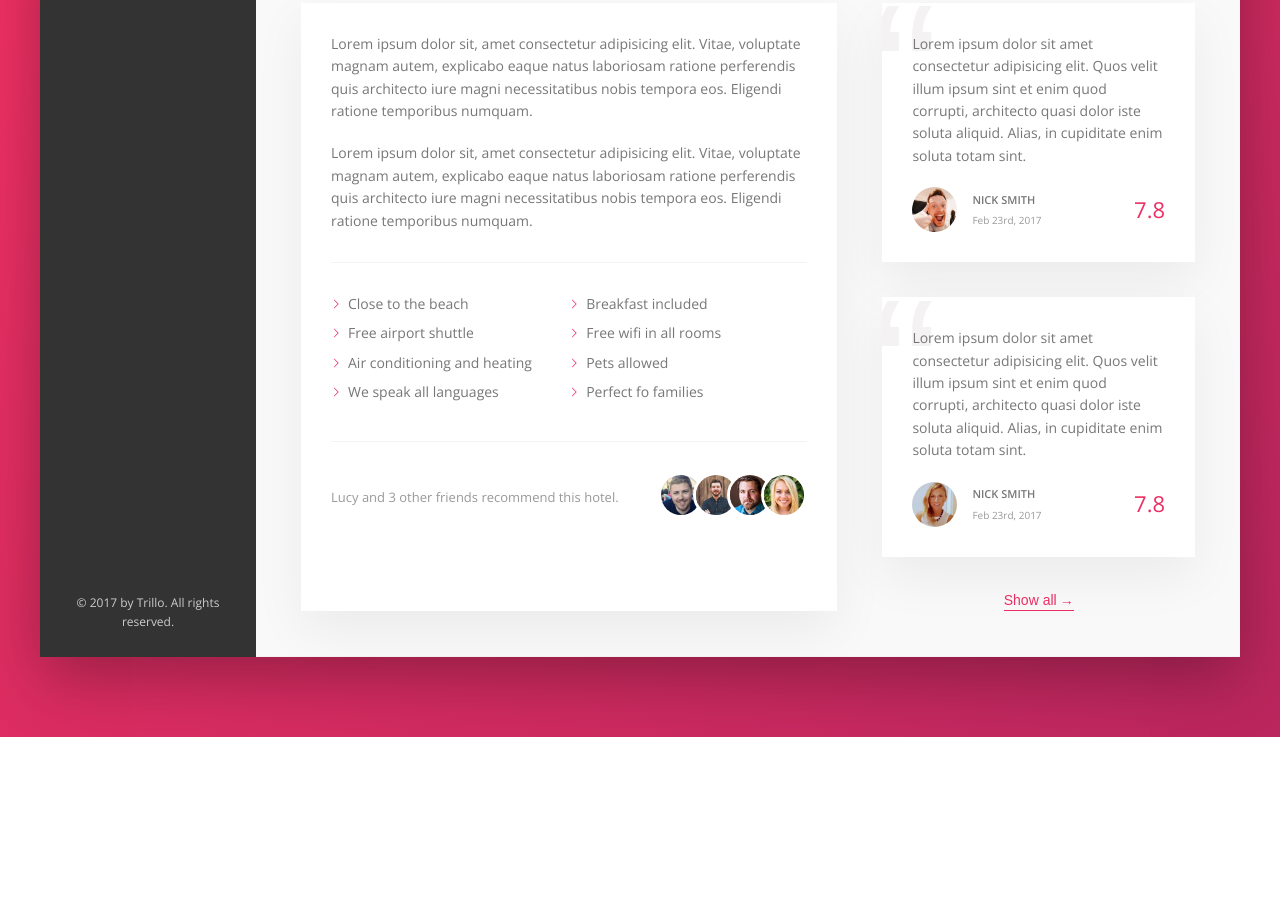
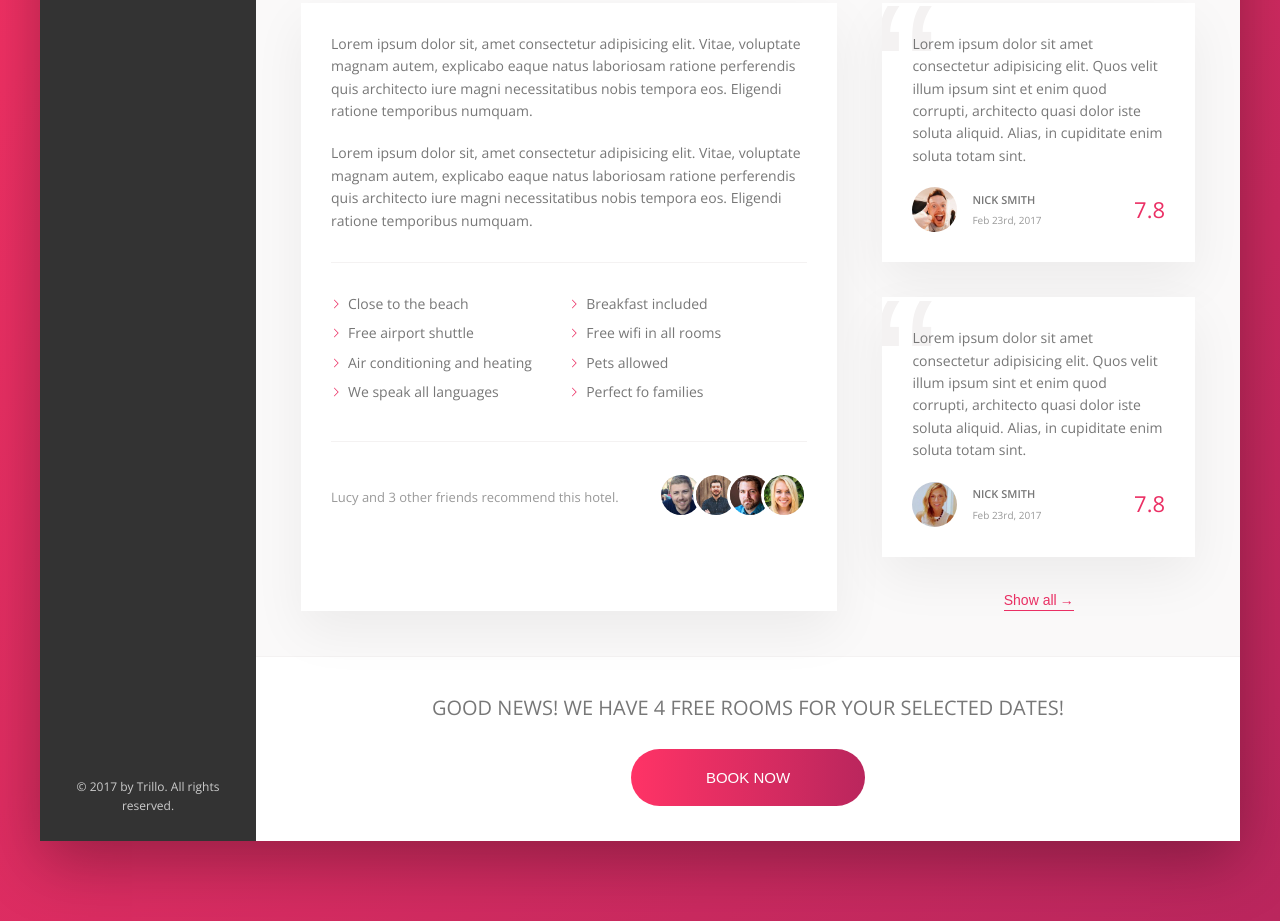
Before and after one commit to Saurabh7064/trillo, a website: page index.html in a window 1280 px wide. Shown: the part 624-1545 px from the top of the page. Before the commit the page ends 1361 px from the top, so only its background shows below. Drawn offline with nearby package versions, Linux system fonts and the light colour scheme.

Commit message:
85. CTA section

```diff
--- a/index.html
+++ b/index.html
@@ -207,6 +207,15 @@
                             <button class="btn-inline">Show all<span>&rarr;</span></button>
                         </div>
                     </div>
+                    <div class="cta">
+                        <h2 class="cta__book-now">
+                            Good news! We have 4 free rooms for your selected dates!
+                        </h2>
+                        <button class="btn">
+                            <span class="btn__visible">Book now</span>
+                            <span class="btn__invisible">Only 4 rooms left</span>
+                        </button>
+                    </div>
                 </main>
             </div>
         </div>
--- a/sass/_components.scss
+++ b/sass/_components.scss
@@ -442,3 +442,70 @@
         z-index: 1;
     }
 }
+
+//////////////////////////////////////////
+// CALL TO ACTION
+.cta {
+    padding: 3.5rem 0;
+    text-align: center;
+    background-color: #fff;
+
+    &__book-now {
+        font-size: 2rem;
+        font-weight: 300;
+        text-transform: uppercase;
+        margin-bottom: 2.5rem;
+    }
+
+}
+
+//////////////////////////////////////////
+// Button
+.btn {
+    font-size: 1.5rem;
+    font-weight: 300;
+    text-transform: uppercase;
+    border-radius: 100px;
+    border: none;
+    background-image: linear-gradient(to right, var(--color-primary-light), var(--color-primary-dark));
+    color: #fff;
+    position: relative;
+    overflow: hidden;
+    cursor: pointer;
+
+    & > * {
+        display: inline-block;
+        height: 100%;
+        width: 100%;
+        transition: all .2s;
+    }
+
+    &__visible {
+        padding: 2rem 7.5rem;
+    }
+
+    &__invisible {
+        position: absolute;
+        padding: 2rem 0;
+        left: 0;
+        top: -100%;
+    }
+
+    &:hover {
+        background-image: linear-gradient(to left, var(--color-primary-light), var(--color-primary-dark));
+    }
+
+    &:hover &__visible {
+        transform: translateY(100%);
+    }
+
+    &:hover &__invisible {
+        top: 0;
+    }
+
+    &:focus {
+        outline: none;
+        animation: pulsate 1s infinite;
+    }
+
+}
```
Also changed, not shown: css/style.css.
